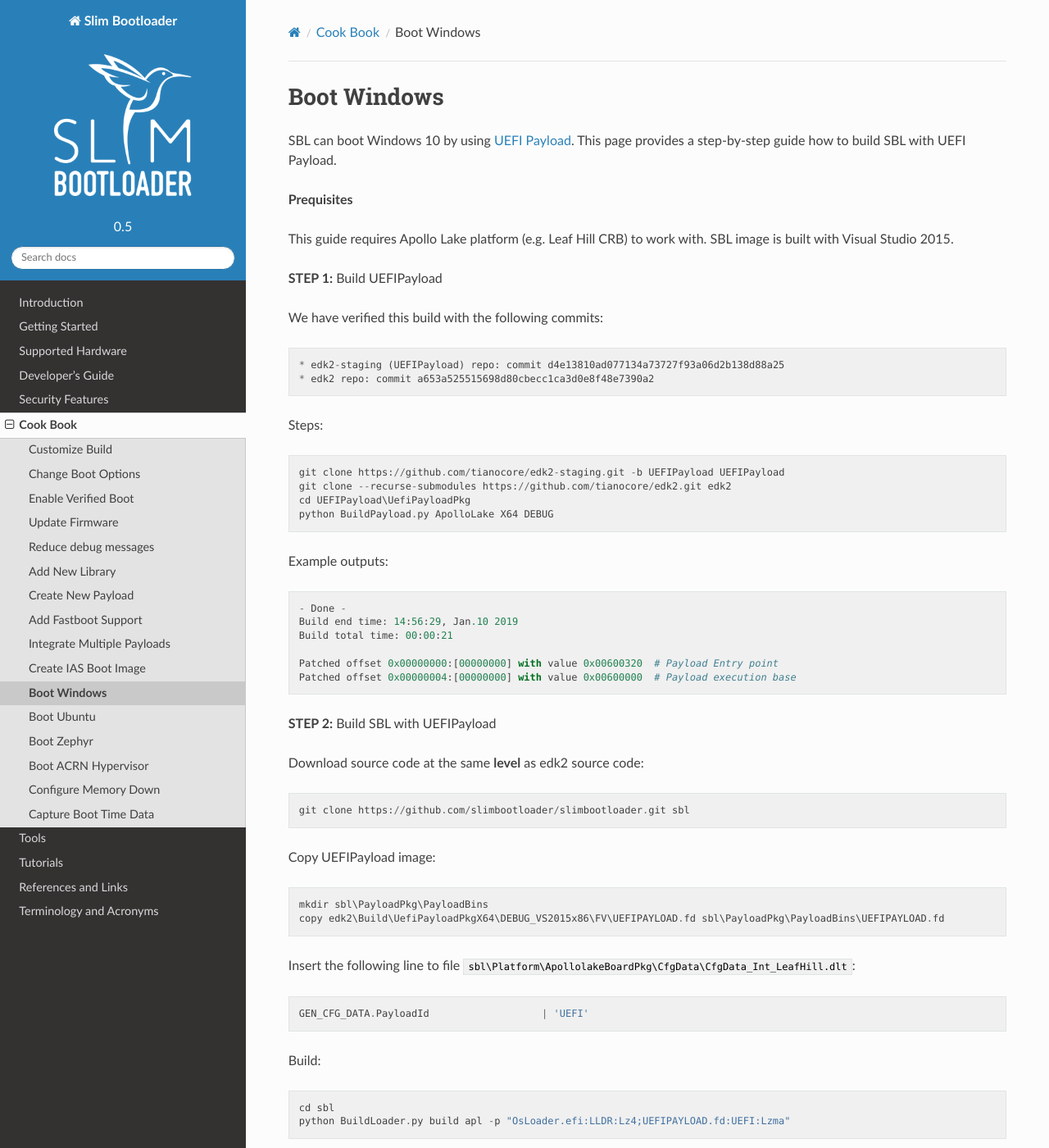
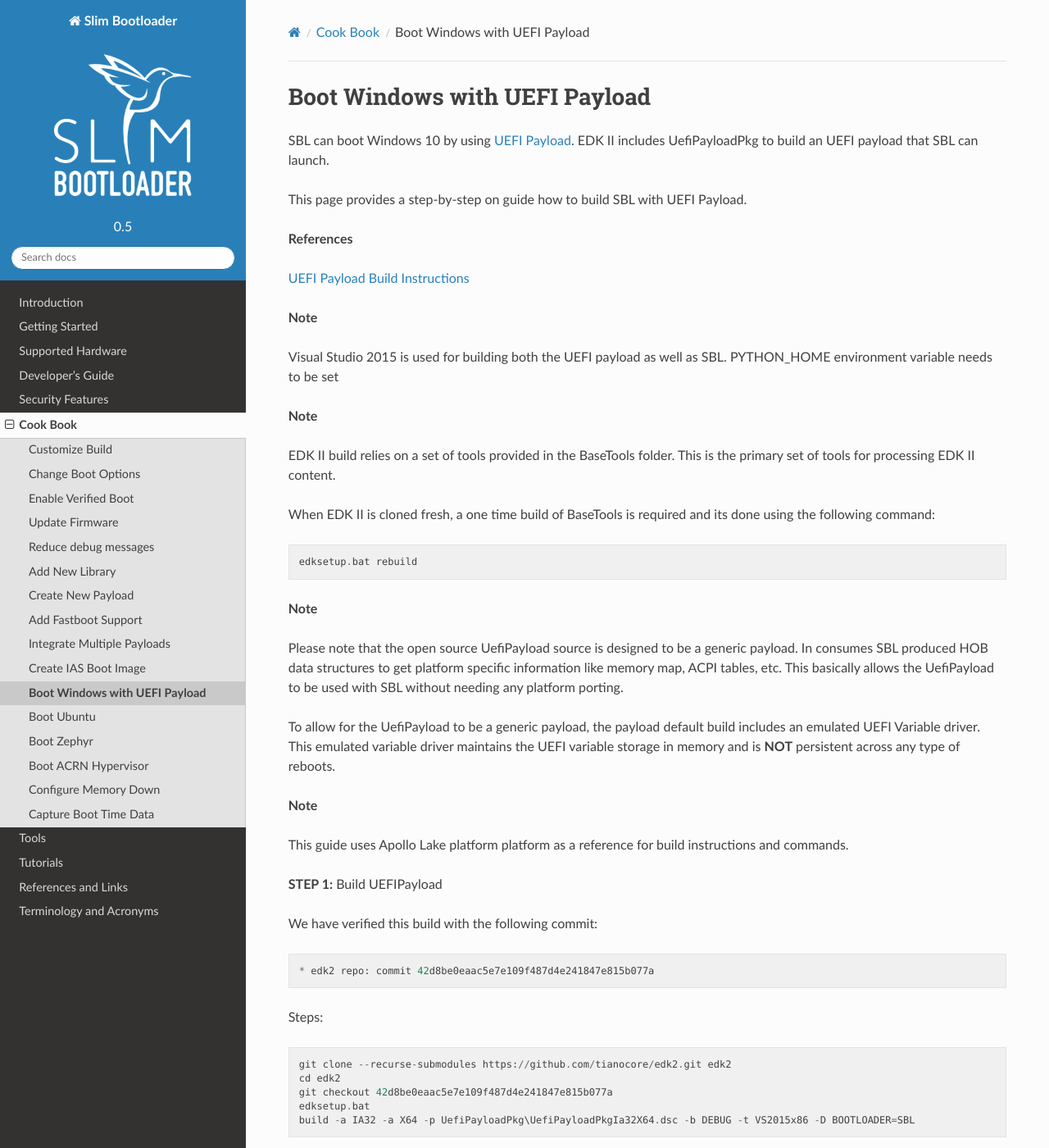
Before and after one commit to slimbootloader/documentation, a Sphinx documentation site: the page built from source/how-tos/boot-windows.rst, in a window 1280 px wide and 1400 px high. Shown: the whole window at 82% size. Built offline with Sphinx 7.4.7 and the Read the Docs theme 2.0.0, drawn with Linux system fonts in a browser that asks for light colours; some of the changed text lies outside the part shown.

Commit message:
Updated UEFI Payload information

```diff
--- a/source/how-tos/boot-windows.rst
+++ b/source/how-tos/boot-windows.rst
@@ -1,41 +1,63 @@
 .. _boot-windows:
 
-Boot Windows
------------------
+Boot Windows with UEFI Payload
+------------------------------
 
-|SPN| can boot Windows 10 by using |UEFI Payload|. This page provides a step-by-step guide how to build |SPN| with UEFI Payload.
+|SPN| can boot Windows 10 by using `UEFI Payload <https://github.com/tianocore/edk2>`_. EDK II includes UefiPayloadPkg to build an UEFI payload that |SPN| can launch.
 
-.. |UEFI Payload| raw:: html
+This page provides a step-by-step on guide how to build |SPN| with UEFI Payload.
 
-   <a href="https://github.com/tianocore/edk2-staging/tree/UEFIPayload" target="_blank">UEFI Payload</a>
 
-**Prequisites**
+**References**
 
-This guide requires |APL| (e.g. Leaf Hill CRB) to work with. |SPN| image is built with Visual Studio 2015.
+`UEFI Payload Build Instructions <https://github.com/tianocore/edk2/blob/master/UefiPayloadPkg/BuildAndIntegrationInstructions.txt>`_
+
+
+**Note**
+
+Visual Studio 2015 is used for building both the UEFI payload as well as |SPN|.
+PYTHON_HOME environment variable needs to be set
+
+**Note**
+
+EDK II build relies on a set of tools provided in the BaseTools folder. This is the primary set of tools for processing EDK II content.
+
+When EDK II is cloned fresh, a one time build of BaseTools is required and its done using the following command::
+
+    edksetup.bat rebuild
+
+**Note**
+
+Please note that the open source UefiPayload source is designed to be a generic payload. In consumes |SPN| produced HOB data structures to get platform specific information like memory map, ACPI tables, etc. This basically allows the UefiPayload to be used with |SPN| without needing any platform porting.
+
+To allow for the UefiPayload to be a generic payload, the payload default build includes an emulated UEFI Variable driver. This emulated variable driver maintains the UEFI variable storage in memory and is **NOT** persistent across any type of reboots.
+
+**Note**
+
+This guide uses |APL| platform as a reference for build instructions and commands.
 
 
 **STEP 1:** Build UEFIPayload
 
-We have verified this build with the following commits::
+We have verified this build with the following commit::
 
-  * edk2-staging (UEFIPayload) repo: commit d4e13810ad077134a73727f93a06d2b138d88a25
-  * edk2 repo: commit a653a525515698d80cbecc1ca3d0e8f48e7390a2
+  * edk2 repo: commit 42d8be0eaac5e7e109f487d4e241847e815b077a
 
 Steps::
 
-  git clone https://github.com/tianocore/edk2-staging.git -b UEFIPayload UEFIPayload
   git clone --recurse-submodules https://github.com/tianocore/edk2.git edk2
-  cd UEFIPayload\UefiPayloadPkg
-  python BuildPayload.py ApolloLake X64 DEBUG
+  cd edk2
+  git checkout 42d8be0eaac5e7e109f487d4e241847e815b077a
+  edksetup.bat
+  build -a IA32 -a X64 -p UefiPayloadPkg\UefiPayloadPkgIa32X64.dsc -b DEBUG -t VS2015x86 -D BOOTLOADER=SBL
 
 Example outputs::
 
     - Done -
-    Build end time: 14:56:29, Jan.10 2019
-    Build total time: 00:00:21
+    Build end time: 11:09:28, Apr.23 2019
+    Build total time: 00:01:48
 
-    Patched offset 0x00000000:[00000000] with value 0x00600320  # Payload Entry point
-    Patched offset 0x00000004:[00000000] with value 0x00600000  # Payload execution base
+The **UEFIPAYLOAD.fd** will be built in *edk2\\Build\\UefiPayloadPkgX64\\DEBUG_VS2015x86\\FV*
 
 
 **STEP 2:** Build |SPN| with UEFIPayload
```
